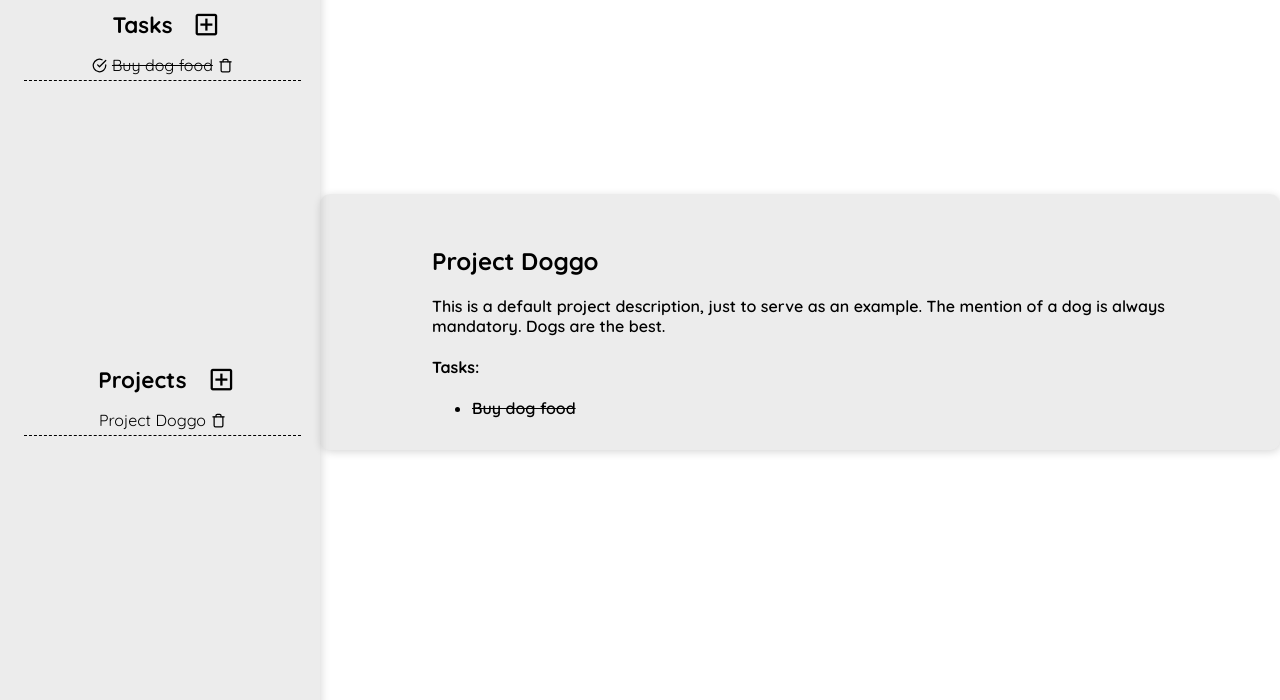
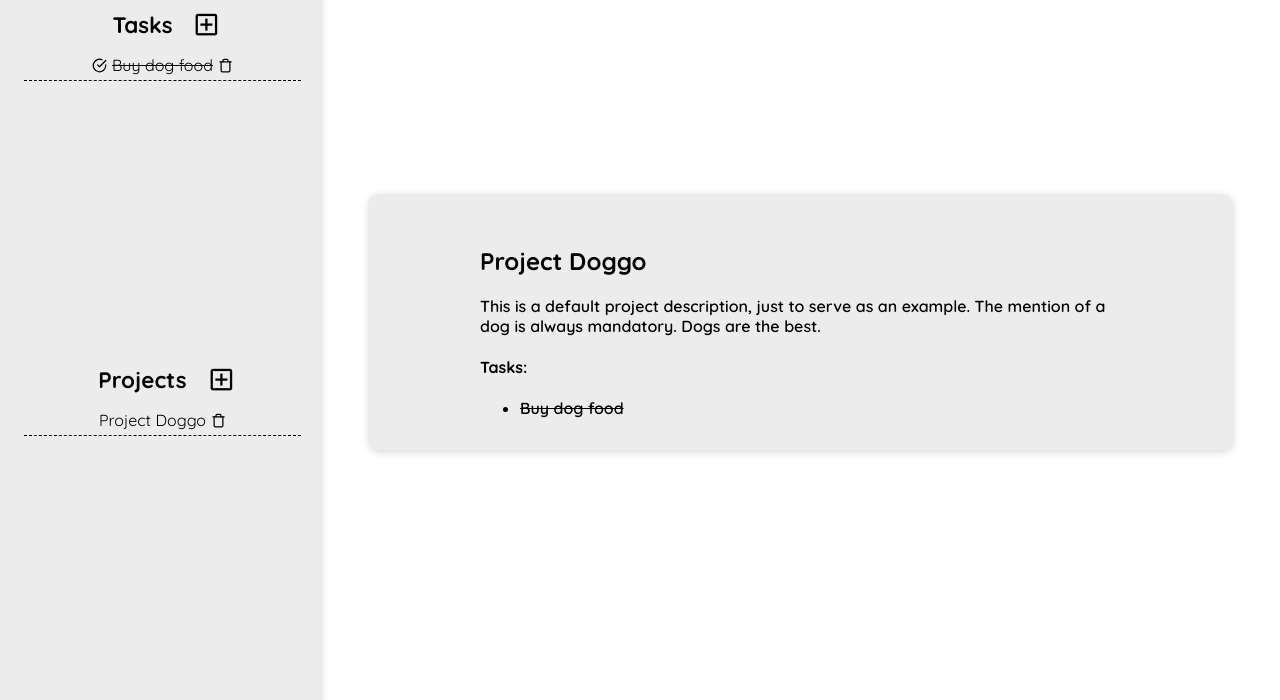
Before and after one commit to joviscab/todo-list, a website built with webpack: page src/index.html in a window 1280 px wide. Shown: the part 78-778 px from the top of the page. Built offline with nearby package versions, Linux system fonts and the light colour scheme.

Commit message:
add html title detail

```diff
--- a/src/index.html
+++ b/src/index.html
@@ -3,7 +3,7 @@
 <head>
     <meta charset="UTF-8">
     <meta name="viewport" content="width=device-width, initial-scale=1.0">
-    <title>Get Stuff Done</title>
+    <title>Get Stuff Done ✓</title>
     <link rel="stylesheet" href="https://cdnjs.cloudflare.com/ajax/libs/font-awesome/6.1.1/css/all.min.css" integrity="sha512-KfkfwYDsLkIlwQp6LFnl8zNdLGxu9YAA1QvwINks4PhcElQSvqcyVLLD9aMhXd13uQjoXtEKNosOWaZqXgel0g==" crossorigin="anonymous" referrerpolicy="no-referrer" />
     <link rel="preconnect" href="https://fonts.googleapis.com">
     <link rel="preconnect" href="https://fonts.gstatic.com" crossorigin>
@@ -13,7 +13,7 @@
 <body>
     <div class="container">
         <div class="title">
-            <h1>Get Stuff Done</h1>
+            <h1>Get Stuff Done ✓</h1>
         </div>
         <div class="side-bar">
             <div class="tasks-menu">
--- a/src/style/index.css
+++ b/src/style/index.css
@@ -136,7 +136,7 @@ footer, footer > p {
     padding-left: 7rem;
     background-color: rgba(128, 128, 128, 0.153);
     box-shadow: 1px 2px 9px 0px rgba(0, 0, 0, 0.162);
-    max-width: 50rem;
+    max-width: 40rem;
     max-height: 30rem;
 }
 
```
